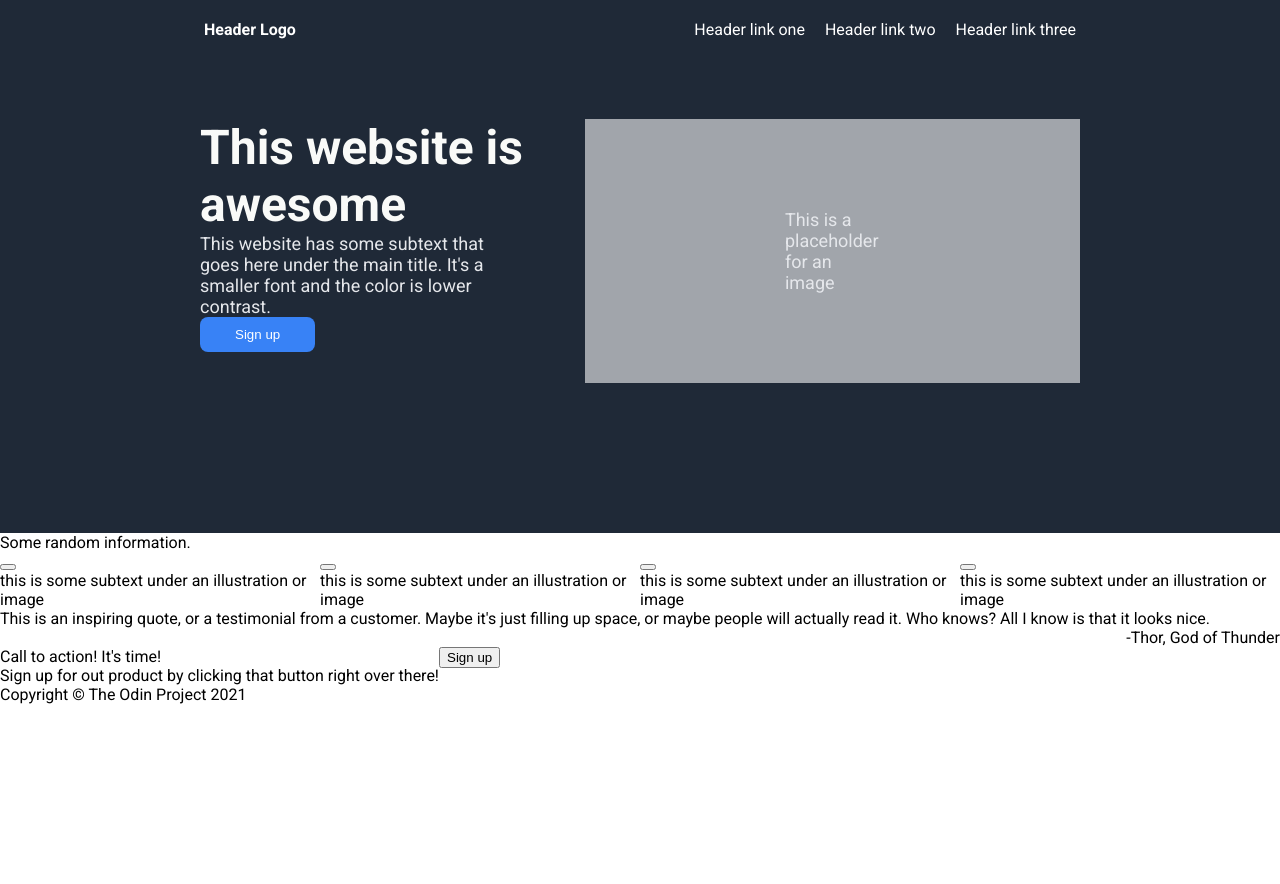
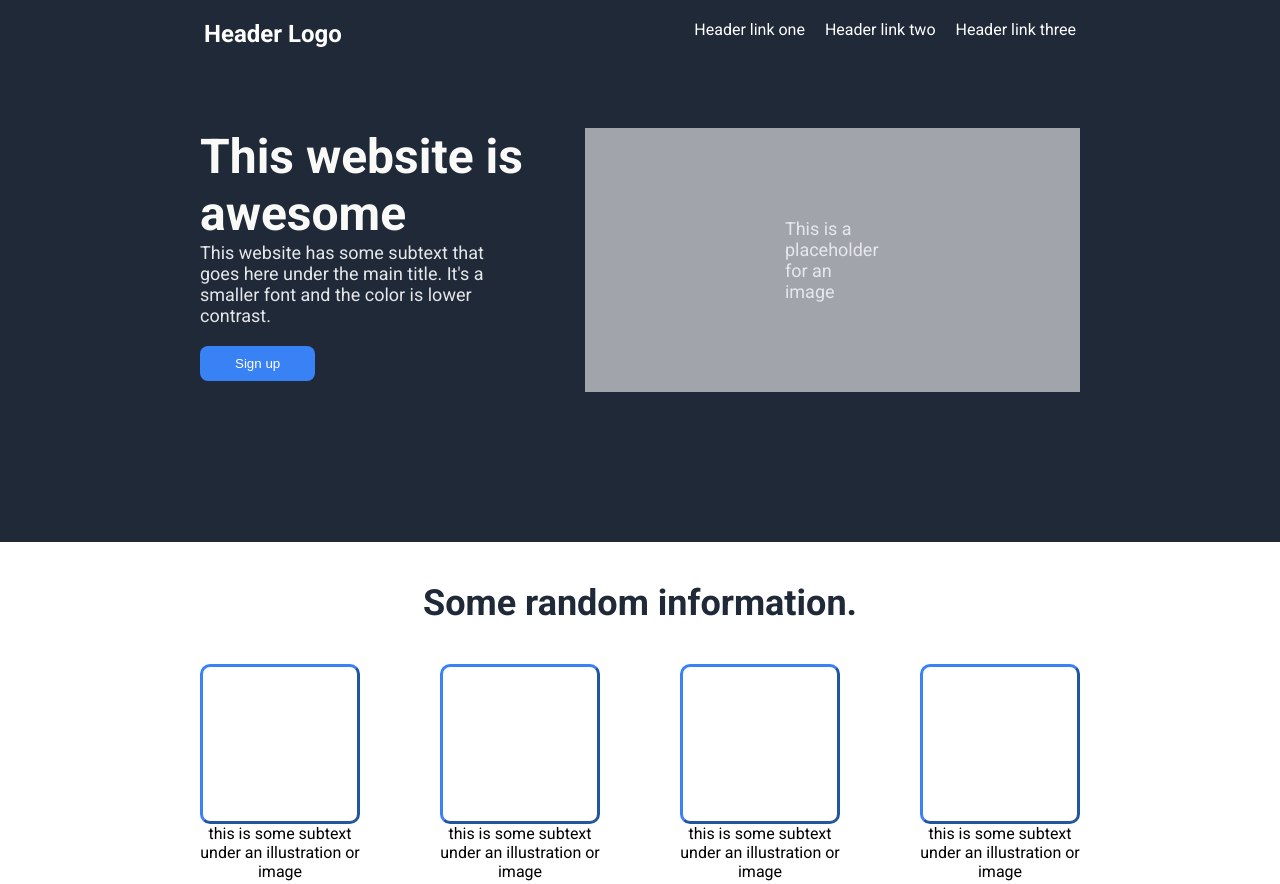
Before and after one commit to na-balazs/landing-page, a plain HTML site: page index.html in a window 1280 px wide. Shown: the top 884 px of the page. Before the commit the page ends 800 px from the top, so only its background shows below. Drawn offline with Linux system fonts and the light colour scheme.

Commit message:
Finished the project.

```diff
--- a/index.html
+++ b/index.html
@@ -30,38 +30,38 @@
         <div class="img-placeholder">This is a placeholder for an image</div>
     </div>
     <div>
-        <div>Some random information.</div>
+        <div id="second-title">Some random information.</div>
         <div class="info-boxes">
         <div>
-        <button></button>
-        <div>this is some subtext under an illustration or image</div>
+        <button class="info-button"></button>
+        <div class="subtexts">this is some subtext under an illustration or image</div>
         </div>
         <div>
-            <button></button>
-            <div>this is some subtext under an illustration or image</div>
+            <button class="info-button"></button>
+            <div class="subtexts">this is some subtext under an illustration or image</div>
             </div>
             <div>
-                <button></button>
-                <div>this is some subtext under an illustration or image</div>
+                <button class="info-button"></button>
+                <div class="subtexts">this is some subtext under an illustration or image</div>
                 </div>
                 <div>
-                    <button></button>
-                    <div>this is some subtext under an illustration or image</div>
+                    <button class="info-button"></button>
+                    <div class="subtexts">this is some subtext under an illustration or image</div>
                     </div>
                 </div>
     </div>
     <div class="quote">
-    <div>This is an inspiring quote, or a testimonial from a customer. Maybe it's just
+    <div id="quote">This is an inspiring quote, or a testimonial from a customer. Maybe it's just
         filling up space, or maybe people will actually read it. Who knows? All I know is that it looks nice.
         </div>
         <div class="reference">-Thor, God of Thunder</div>
     </div>
     <div class="bottom-section">
         <div>
-            <div>Call to action! It's time!</div>
-            <div>Sign up for out product by clicking that button right over there!</div>
+            <div class="action">Call to action! It's time!</div>
+            <div class="marketing">Sign up for out product by clicking that button right over there!</div>
         </div>
-        <span><button>Sign up</button></span>
+        <span><button class="sign-up">Sign up</button></span>
     </div>
     <footer>Copyright © The Odin Project 2021</footer>
 </body>
--- a/styles.css
+++ b/styles.css
@@ -8,7 +8,7 @@ body {
 
 header {
     background-color: #1F2937;
-    color: white;
+    color: #F9FAF8;
     padding: 4px;
 }
 
@@ -21,6 +21,7 @@ a, li {
 .bold {
     font-weight: bold;
     padding-left: 160px;
+    font-size: 24px;
 }
 
 ul {
@@ -48,7 +49,6 @@ ul {
     background-color: #1F2937;
     color: #E5E7EB;
     font-size: 18px;
-    /* padding: 4px; */
     padding-top: 60px;
     padding-right: 200px;
     padding-left: 200px;
@@ -71,24 +71,88 @@ ul {
     padding: 10px 35px;
     color: white;
     border-radius: 8px;
+    margin-top: 20px;
+}
+
+#second-title {
+    width: fit-content;
+    margin: 40px auto 40px auto;
+    color: #1F2937;
+    font-weight: bolder;
+    font-size: 36px;
 }
 
 .info-boxes {
     display: flex;
     flex-direction: row;
+    justify-content: center;
+    gap: 80px;
+}
+.info-button {
+    width: 160px;
+    height: 160px;
+    border-radius: 10px;
+    border-color: #3882F6;
+    border-width: 3px;
+    background-color: white;
+}
+
+.subtexts {
+    width: 160px;
+    text-align: center;
 }
 
 .quote {
     display: flex;
     flex-direction: column;
     align-content: center;
+    margin-top: 100px;
+    margin-bottom: 100px;
+    padding: 80px 150px 80px 150px;
+    background-color: #E5E7EB;
 }
 
+#quote {
+    font-size: 36px;
+    font-style: italic;
+    font-weight: lighter;
+    text-align: left;
+    color: #1F2937;
+}
 .reference {
     align-self: flex-end;
+    font-weight: bold;
+    color: #1F2937;
 }
 
 .bottom-section {
     display: flex;
     flex-direction: row;
+    justify-content: space-around;
+    align-items: center;
+    background-color: #3882F6;
+    padding-top: 50px;
+    padding-bottom: 50px;
+    color: #F9FAF8;
+    margin: 100px 100px;
+    border-radius: 8px;
+
 }
+
+.sign-up {
+    margin-left: auto;
+    background-color: #3882F6;
+    border-color: #F9FAF8;
+    border-width: 3px;
+    color: #F9FAF8;
+    border-radius: 8px;
+    padding: 5px 40px;
+}
+
+.action {
+    font-weight: bold;
+}
+
+.marketing {
+    font-weight: lighter;
+}
```
